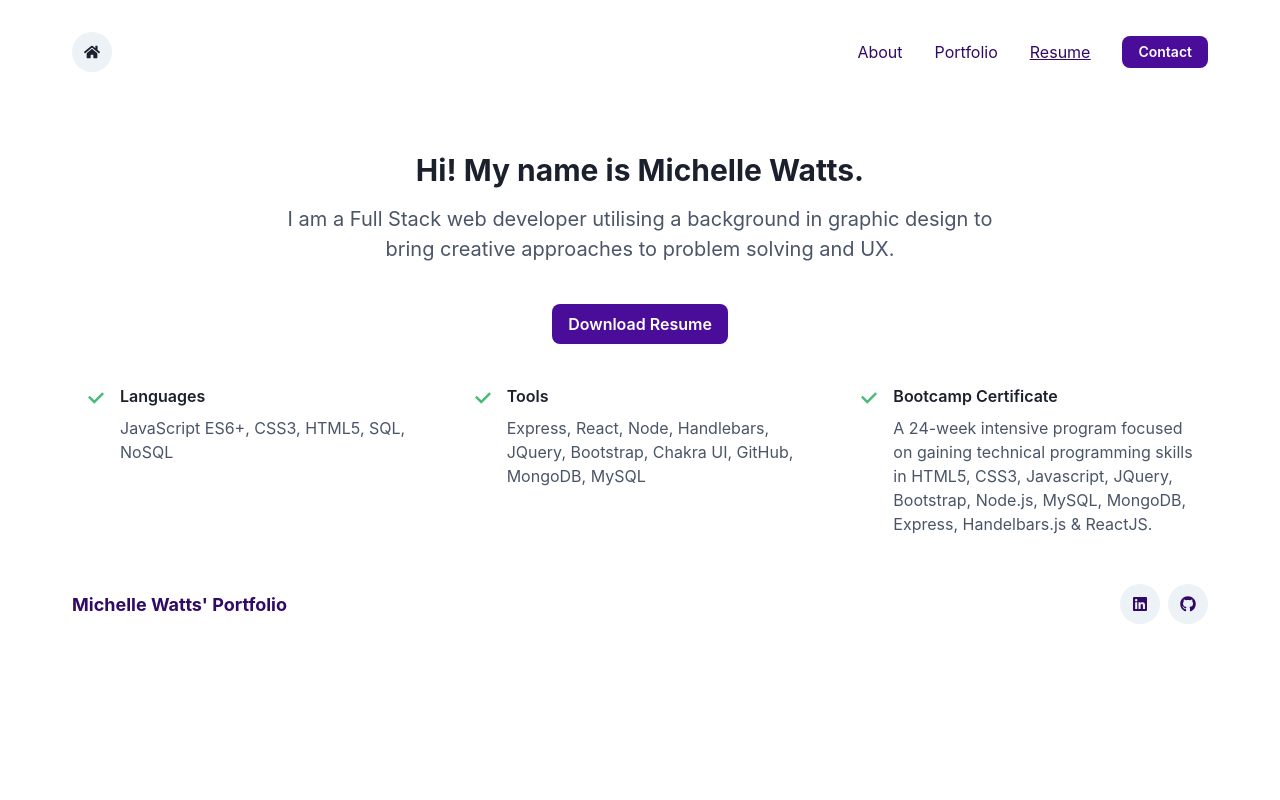
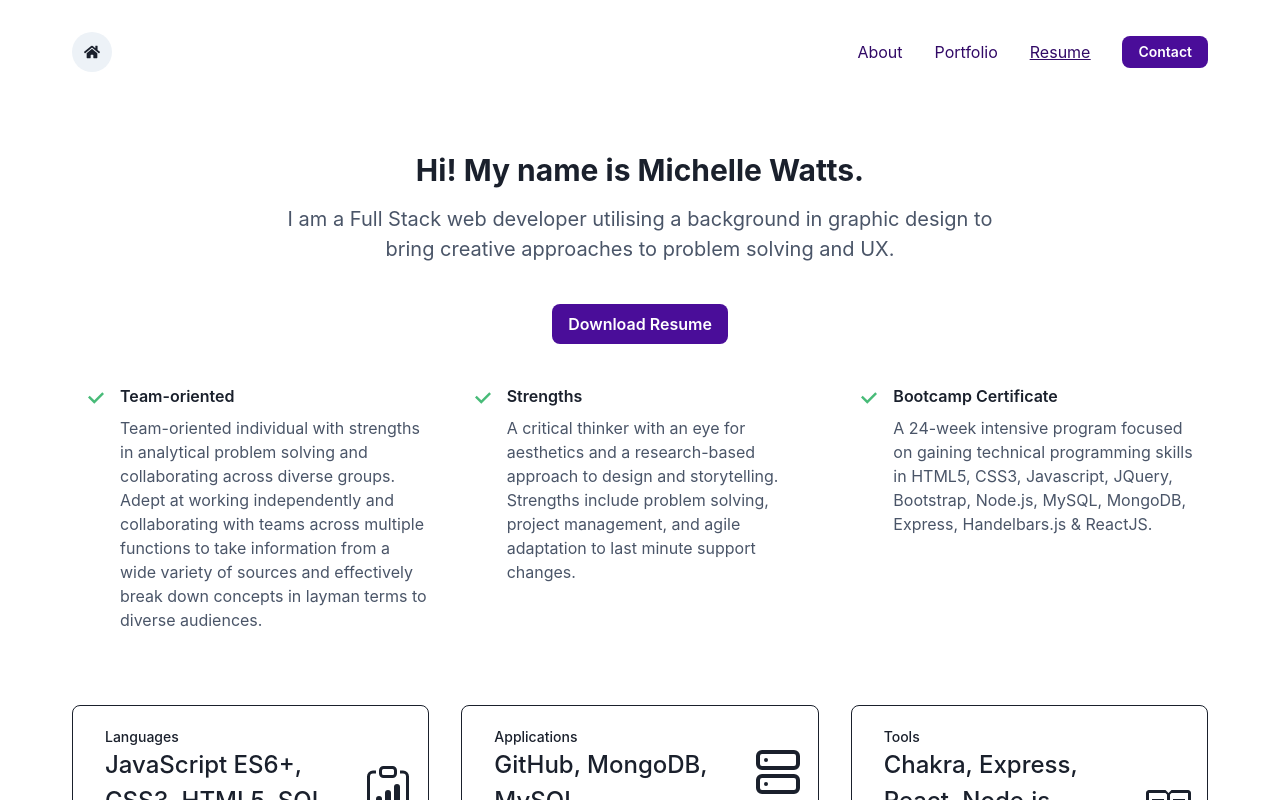
Before and after one commit to michellewatts20000/watts-react-portfolio-chakra, a React (Create React App) app: page /resume in a window 1280 px wide. Shown: the top 800 px of the page. Built offline with nearby package versions, Linux system fonts and the light colour scheme.

Commit message:
updates to resume page

```diff
--- a/src/components/sections/Statistics.js
+++ b/src/components/sections/Statistics.js
@@ -66,13 +66,6 @@ export default function BasicStatistics() {
       mb={16}
 
     >
-    <Box maxW="7xl" mx={'auto'} pt={5} px={{ base: 2, sm: 12, md: 17 }}>
-           <Stack spacing={4} as={Container} maxW={'3xl'} mb="5" textAlign={'center'}>
-        <Heading fontSize={'3xl'}>Hi! My name is Michelle Watts.</Heading>
-        <Text color={'gray.600'} fontSize={'xl'}>
-          I am a digital campaigner at Unions NSW and a web developer. I have a background in graphic/web design &amp; audio engineering.
-        </Text>
-      </Stack>
 
       <SimpleGrid columns={{ base: 1, md: 3 }} spacing={{ base: 5, lg: 8 }}>
         <StatsCard
@@ -92,24 +85,7 @@ export default function BasicStatistics() {
         />
 
       </SimpleGrid>
-       <Center mt="10">
-         <Link href="https://drive.google.com/file/d/1krIgipz9jmquz0QYmlm1wQfsUzI-PVIB/view?usp=sharing" isExternal>
-            <motion.div whileHover={{ scale: 1.1, opacity: 1 }}>
-          <Button
-            colorScheme="primary"
-            borderRadius="8px"
-            py="4"
-            px="4"
-            lineHeight="1"
-            size="md"
-          >
-            Download Resume
-          </Button>
-          </motion.div>
-        </Link>
-        </Center>
 
-    </Box>
 
      </Flex>
   );
--- a/src/pages/Resume.js
+++ b/src/pages/Resume.js
@@ -1,5 +1,6 @@
 import React from "react";
 import List from "../components/sections/List";
+import Statistics from "../components/sections/Statistics";
 import MainPage from "../components/layouts/MainPage";
 import { motion } from "framer-motion"
 import {
@@ -46,15 +47,20 @@ solving and UX.
       <Container maxW={'6xl'} mt={10}>
         <SimpleGrid columns={{ base: 1, md: 2, lg: 3 }} spacing={10}>
       <List
-        title="Languages"
+        title="Team-oriented"
         id="languages"
-        text="JavaScript ES6+, CSS3, HTML5, SQL, NoSQL"
+        text="Team-oriented individual with strengths in analytical problem solving and collaborating across
+diverse groups. Adept at working independently and collaborating with teams across multiple functions to
+take information from a wide variety of sources and effectively break down concepts in layman terms to
+diverse audiences."
       />
 
       <List
-        title="Tools"
-        id="tools"
-        text="Express, React, Node, Handlebars, JQuery, Bootstrap, Chakra UI, GitHub, MongoDB, MySQL"
+        title="Strengths"
+        id="strengths"
+        text="A critical thinker with an eye for aesthetics and a research-based approach to design and storytelling.
+Strengths include problem solving, project management, and agile adaptation to last minute support
+changes."
       />
       <List
         title="Bootcamp Certificate"
@@ -68,8 +74,9 @@ ReactJS."
       </SimpleGrid>
 
       </Container>
+
     </Box>
-
+ < Statistics />
     </MainPage>
   );
 }
```
Also changed, not shown: 6 other files (tests, documents, lock files or other folders).
